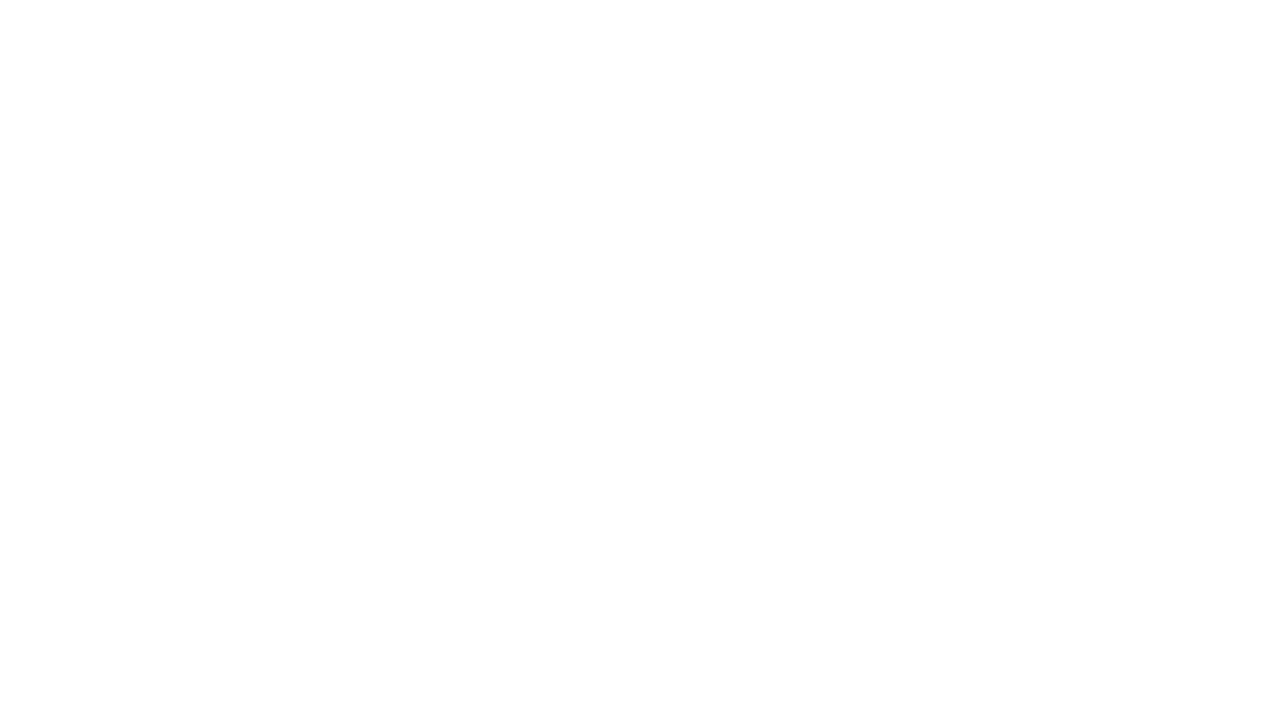
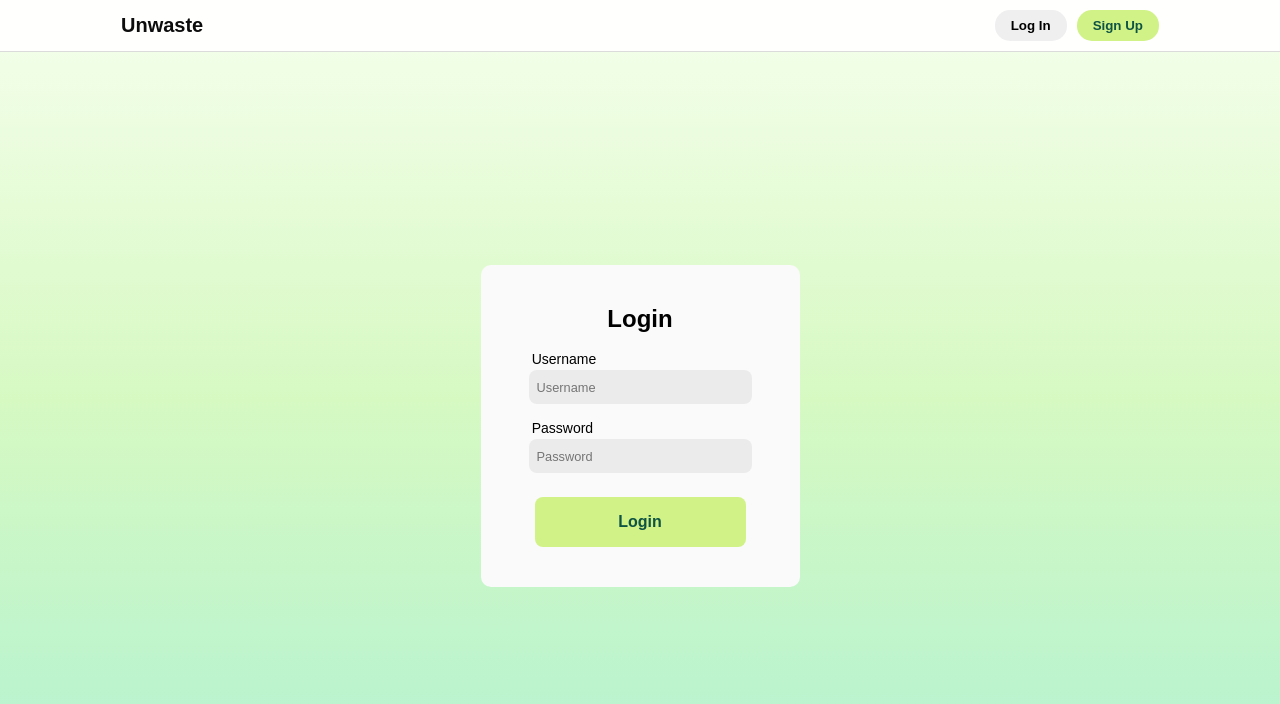
Before and after one commit to Ericjean17/Unwaste, a React (Vite) app in the folder client/: page /login in a window 1280 px wide. Before the commit this address had no page. Shown: the top 704 px of the page. Built offline with nearby package versions, Linux system fonts and the light colour scheme.

Commit message:
Login page works

```diff
--- a/client/src/App.jsx
+++ b/client/src/App.jsx
@@ -2,6 +2,7 @@ import { BrowserRouter as Router, Routes, Route } from 'react-router-dom';
 import TitlePage from "./pages/TitlePage";
 import RegisterPage from "./pages/RegisterPage";
 import HomePage from "./pages/HomePage";
+import LoginPage from "./pages/LoginPage";
 
 function App() {
 
@@ -12,6 +13,7 @@ function App() {
           <Route path="/" element={<TitlePage />} />
           <Route path="/register" element={<RegisterPage />} />
           <Route path="/home" element={<HomePage />} />
+          <Route path="/login" element={<LoginPage />} />
         </Routes>
       </Router>
     </>
--- a/client/src/components/Header.css
+++ b/client/src/components/Header.css
@@ -1,5 +1,5 @@
 header {
-    background-color: #FFFFFF;
+    background-color: #fffffff8;
     border-bottom: 1px solid #DBDBDB;
     height: 52px;
 }
--- a/client/src/components/Header.jsx
+++ b/client/src/components/Header.jsx
@@ -2,7 +2,6 @@ import { useState } from "react";
 import "./Header.css";
 
 const Header = () => {
-	const [showMenuIcon, setShowMenuIcon] = useState(false);
 	const toggleMenu = () => {
 		setShowMenuIcon(!setShowMenuIcon);
 	}
@@ -10,12 +9,6 @@ const Header = () => {
 	return (
 		<header className='primary-header text-font'>
 			<div className="header-container">
-			{/* <nav className='primary-navigation'>
-					<div className="auth-buttons">
-							<button className="signup-btn">Login</button>
-							<button className="signin-btn">Register</button>
-					</div>
-			</nav> */}
 				<div>
 					<a href="/">
 						<span className='fs-500 text-neutral-900 fw-bold'>Unwaste</span>
@@ -26,10 +19,9 @@ const Header = () => {
 						<a href="/login">Log In</a>
 					</button>
 					<button className="btn-sign-in bg-primary-400 text-accent-400 text-font fw-bold">
-							<a href="/register">Sign Up</a>
+						<a href="/register">Sign Up</a>
 					</button>
 				</div>
-			{/* <button>{showMenuIcon && <MenuIcon className="menu-icon" />}</button> */}
 			</div>
 		</header>
 	)
--- a/client/src/pages/LoginPage.jsx
+++ b/client/src/pages/LoginPage.jsx
@@ -1,5 +1,79 @@
+import React, { useState } from "react";
+import "./RegisterPage.css";
+import Header from "../components/Header";
+import Input from "../components/Input";
+
 export default function LoginPage() {
+		const [form, setForm] = useState({
+			username: "",
+			password: ""
+		});
+
+		const handleLogin = async e => {
+			e.preventDefault();
+			const response = await fetch("http://localhost:3000/login", {
+				method: "POST",
+				headers: { "Content-Type": "application/json" },
+				body: JSON.stringify(form)
+			})
+
+			const data = await response.json();
+
+			if (response.ok) {
+				//alert("Login successful");
+				alert(data.message);
+				window.location.href = "/home"
+				// redirect or store session/token
+			} else {
+				alert("Incorrect username or password");
+			}
+		}
+
+		const handleChange = (e) => {
+			const {name, value} = e.target;
+			setForm(prevForm => ({
+				...prevForm, [name]: value
+			}));
+		}
+
     return (
-        <h1>Login Page</h1>
-    );
-}
+			<section className="register-page">
+				<Header />
+				<div className="register-container text-font">
+					<form onSubmit={handleLogin}>
+						<div className="info">
+							<h2>Login</h2>
+							<div className="user-info">
+								<div>
+									<Input
+										label="Username"
+										name="username"
+										type="text"
+										id="username"
+										value={form.username}
+										onChange={handleChange}
+									/>
+								</div>
+								<div>
+									<Input
+										label="Password"
+										name="password"
+										type="password"
+										id="password"
+										value={form.password}
+										onChange={handleChange}
+									/>
+								</div>
+							</div>
+						</div>
+						<div className="register-button">
+							<button className="bg-primary-400 text-accent-400 fw-bold" type="submit">
+								{/* <a href="/home">Sign Up</a> */}
+								Login
+							</button>
+						</div>
+					</form>
+				</div>
+			</section>
+    )
+};
--- a/client/src/pages/RegisterPage.css
+++ b/client/src/pages/RegisterPage.css
@@ -54,5 +54,5 @@ form {
     border: none;
     font-size: 1rem;
     width: 100%;
-    max-width: 404px;
+    max-width: 211px;
 }
--- a/client/src/pages/RegisterPage.jsx
+++ b/client/src/pages/RegisterPage.jsx
@@ -11,6 +11,11 @@ export default function RegisterPage() {
 
 		const handleSubmit = async e => {
 			e.preventDefault();
+			if (form.username === "" || form.password === "") {
+				alert("Missing username or password");
+				return;
+			}
+
 			try {
 				const response = await fetch("http://localhost:3000/register", {
 					method: "POST",
```
Also changed, not shown: 1 other file (tests, documents, lock files or other folders).
